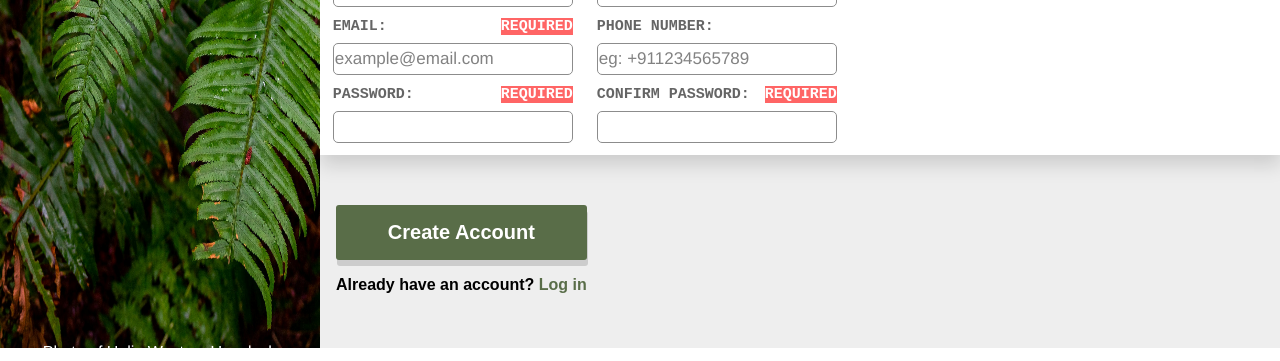
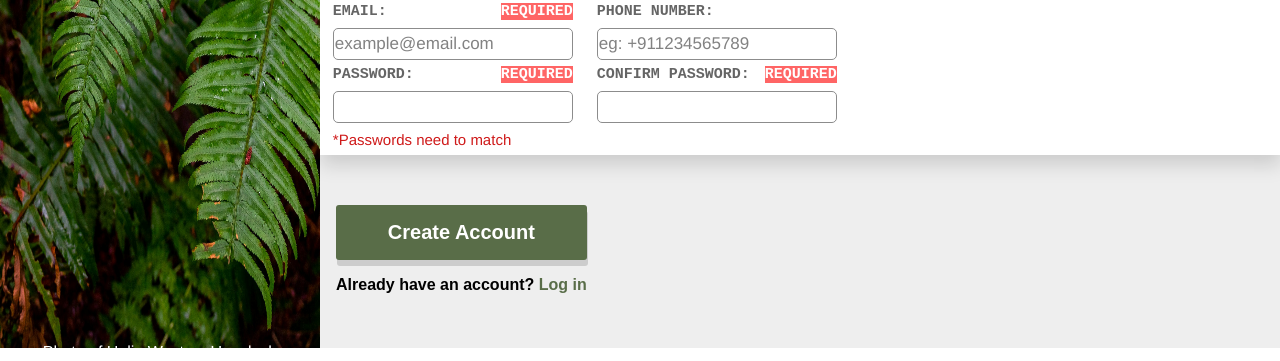
Before and after one commit to StewardRighteous/sample-signup-form, a plain HTML site: page index.html in a window 1280 px wide. Shown: the part 452-813 px from the top of the page. Drawn offline with Linux system fonts and the light colour scheme.

Commit message:
fix - add password needs to match line

```diff
--- a/index.html
+++ b/index.html
@@ -57,6 +57,7 @@
                 <div class="form-element">
                     <label for="password" class="required">Password:</label>
                     <input type="password" name="user_password" id="password" pattern="^(?=.*\d)(?=.*[a-z])(?=.*[A-Z])(?!.*\s).*$" required>
+                    <p>*Passwords need to match</p>
                 </div>
                 <div class="form-element">
                     <label for="confirm-password" class="required">Confirm Password:</label>
--- a/style.css
+++ b/style.css
@@ -162,6 +162,10 @@ body{
     border: 1px solid gray;
 }
 
+.form-element > p{
+    color: rgb(207, 26, 26);
+}
+
 /* Submit Area */
 .submit-area{
     margin: 50px 2vh 50px 2vh;
```
